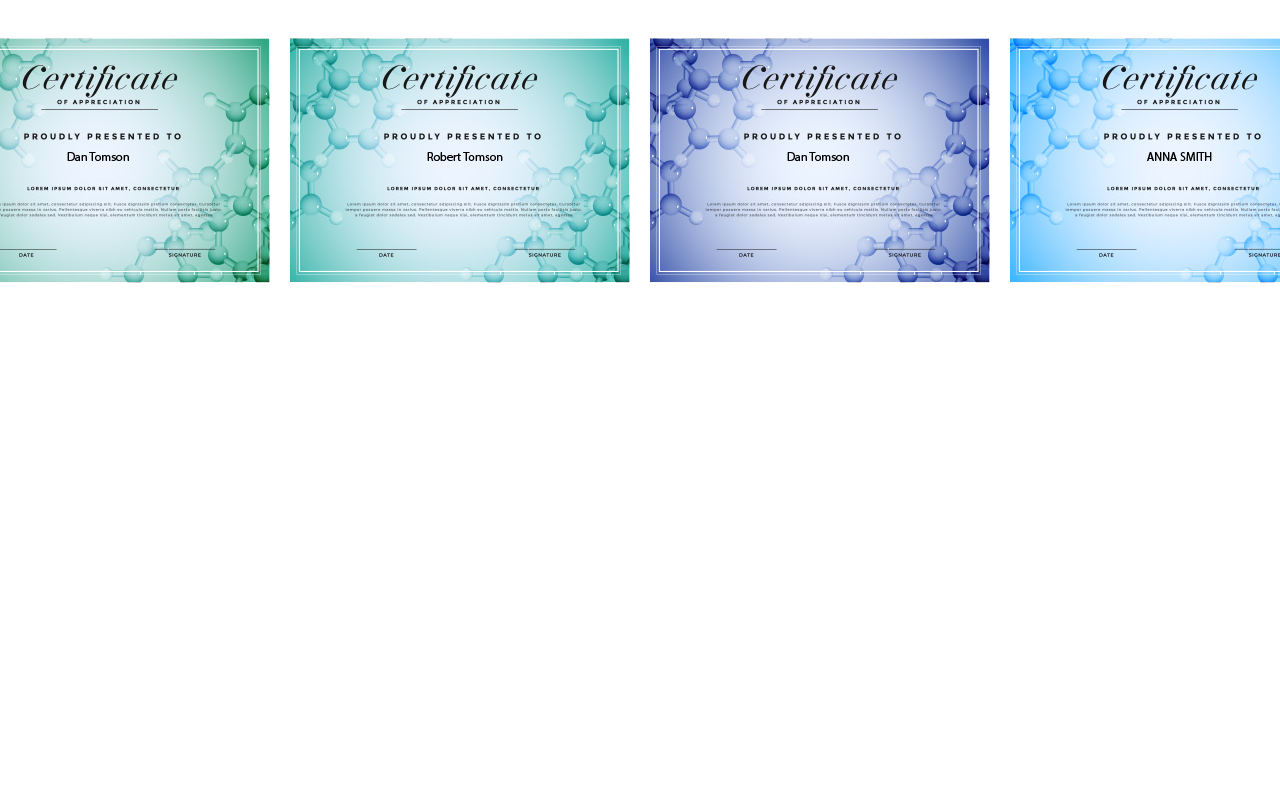
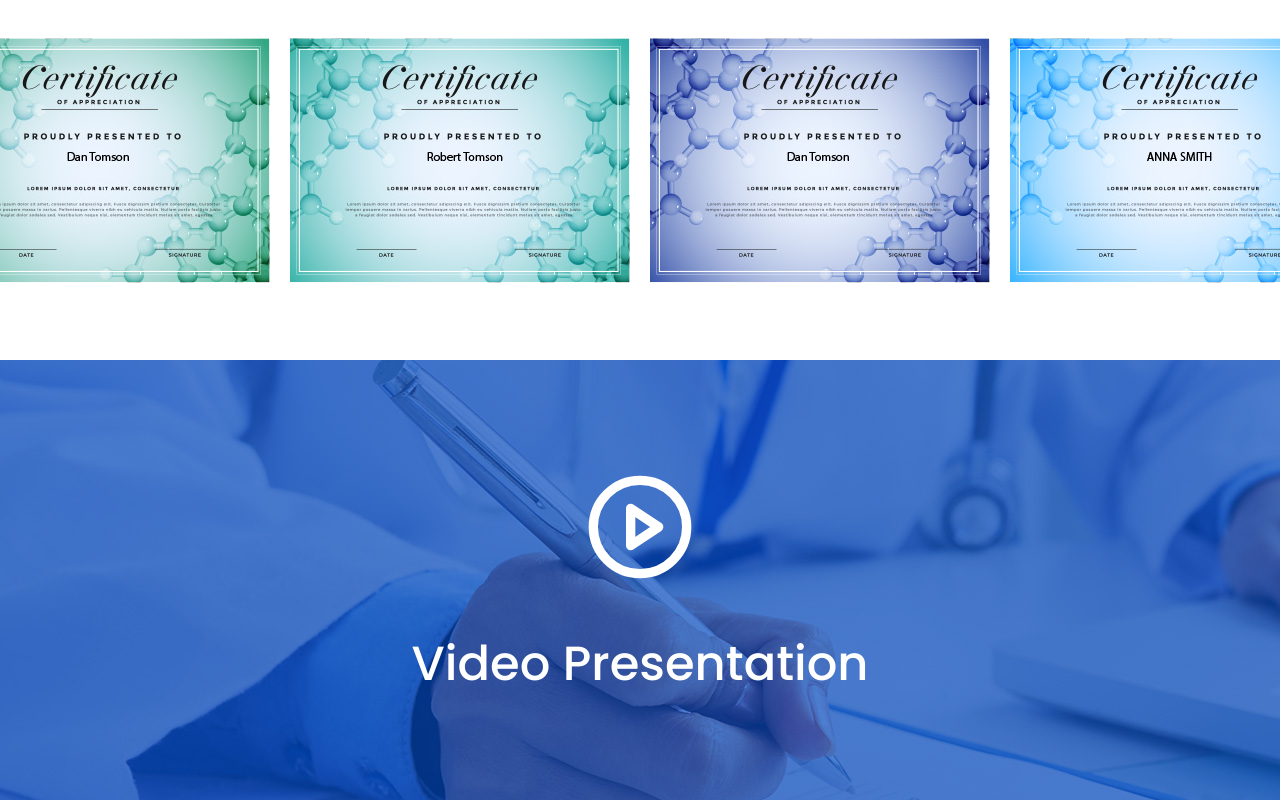
Before and after one commit to vigneshiyergithub/Family-Doctor, a React (Create React App) app: page / in a window 1280 px wide. Shown: the part 2971-3771 px from the top of the page. Before the commit the page ends 3331 px from the top, so only its background shows below. Built offline with nearby package versions, Linux system fonts and the light colour scheme.

Commit message:
credential commit

```diff
--- a/src/App.js
+++ b/src/App.js
@@ -5,6 +5,7 @@ import Call from './components/Call/Call';
 import Credentials from './components/Credentials/Credentials';
 import Hero from './components/Hero/Hero';
 import Services from './components/Services/Services';
+import Video from './components/Video/Video';
 
 function App() {
   return (
@@ -14,6 +15,7 @@ function App() {
       <Services />
       <About />
       <Credentials />
+      <Video />
     </div>
   );
 }
--- /dev/null
+++ b/src/components/Video/Video.css
@@ -0,0 +1,21 @@
+.video{
+    display: flex;
+    width: 100%;
+    justify-content: center;
+    align-items: center;
+    flex-direction: column;
+    padding: 100px 0px;
+    background: url(../../bg-images/video.jpg);
+    color: #fff !important;
+}
+
+.video i{
+    font-size: 7rem;
+    cursor: pointer;
+}
+
+.video h3{
+    color: #fff !important;
+    font-size: 3rem;
+    font-weight: 500;
+}
--- /dev/null
+++ b/src/components/Video/Video.js
@@ -0,0 +1,15 @@
+import React from 'react';
+import { FiPlayCircle } from 'react-icons/fi';
+
+import './Video.css';
+
+function Video() {
+    return (
+        <div className="video">
+            <i><FiPlayCircle /></i>
+            <h3>Video Presentation</h3>
+        </div>
+    )
+}
+
+export default Video;
```
Also changed, not shown: src/bg-images/video.jpg (renamed from public/img/video.jpg).
